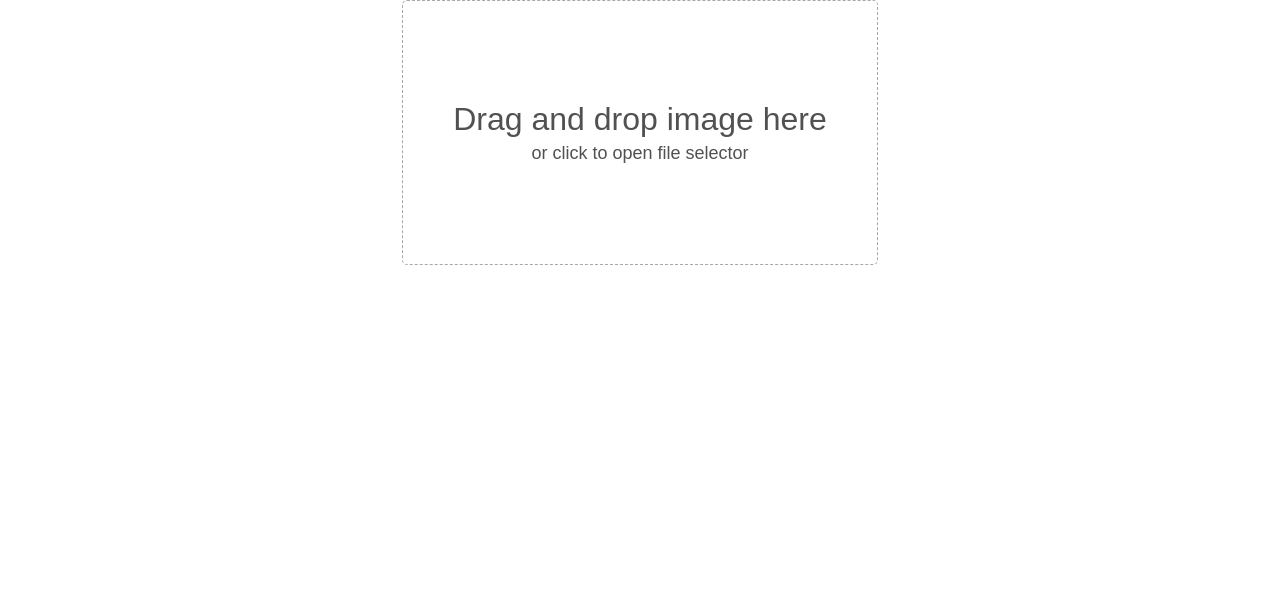
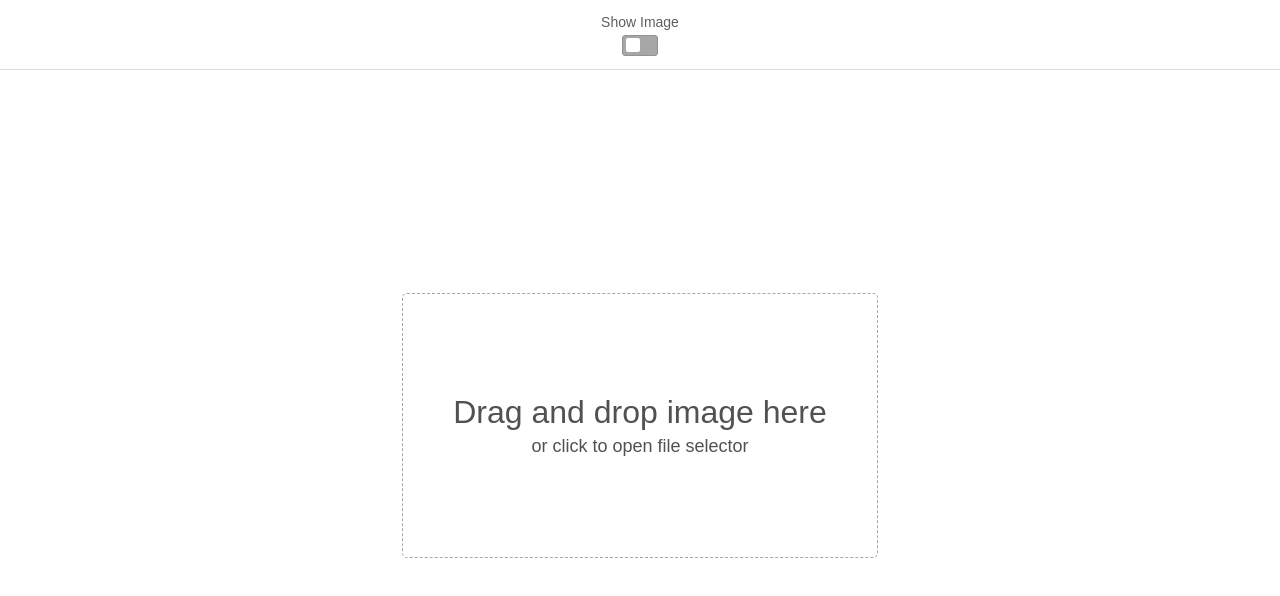
Before and after one commit to nadlambino/vue-image-to-ascii, a Vue app: page / in a window 1280 px wide. Shown: the top 596 px of the page. Built offline with nearby package versions, Linux system fonts and the light colour scheme.

Commit message:
add app header

```diff
--- a/src/App.vue
+++ b/src/App.vue
@@ -1,10 +1,11 @@
 <script setup lang="ts">
 import ImageUploader from "./components/ImageUploader.vue";
 import ImagePreview from "./components/ImagePreview.vue";
-
+import AppHeader from "./components/AppHeader.vue";
 </script>
 
 <template>
+    <AppHeader />
     <div class="container">
         <ImageUploader />
         <ImagePreview />
--- a/src/assets/main.css
+++ b/src/assets/main.css
@@ -6,5 +6,6 @@
     justify-content: center;
     align-items: center;
     width: 100vw;
+    height: calc(100vh - 100px);
     gap: 10px;
 }
--- a/src/components/AppHeader.vue
+++ b/src/components/AppHeader.vue
@@ -0,0 +1,85 @@
+<script lang="ts" setup>
+
+</script>
+
+<template>
+    <header>
+        <div class="menu-item">
+            <label>Show Image</label>
+            <label class="switch">
+                <input type="checkbox" id="show-image-toggle">
+                <span class="slider"></span>
+            </label>
+        </div>
+    </header>
+</template>
+
+<style scoped>
+header {
+    display: flex;
+    gap: 10px;
+    justify-content: center;
+    align-items: center;
+    height: 70px;
+    padding: 10px;
+    border-bottom: 1px solid #dddddd;
+    margin-bottom: 10px;
+}
+.menu-item {
+    display: flex;
+    flex-direction: column;
+    justify-content: center;
+    align-items: center;
+    gap: 5px;
+    color: #5e5e5e;
+}
+.switch {
+    position: relative;
+    display: inline-block;
+    width: 36px;
+    height: 21px;
+}
+.switch input {
+    opacity: 0;
+    width: 0;
+    height: 0;
+}
+.slider {
+    position: absolute;
+    cursor: pointer;
+    top: 0;
+    left: 0;
+    right: 0;
+    bottom: 0;
+    border-radius: 3px;
+    background-color: #a7a7a7;
+    -webkit-transition: .4s;
+    transition: .4s;
+    border: 1px solid #929292;
+}
+.slider:before {
+    position: absolute;
+    content: "";
+    height: 14px;
+    width: 14px;
+    left: 3px;
+    bottom: 3px;
+    border-radius: 2px;
+    background-color: white;
+    -webkit-transition: .4s;
+    transition: .4s;
+}
+input#show-image-toggle:checked + .slider {
+    background-color: #2196F3;
+    border: 1px solid #1d80d1;
+}
+input#show-image-toggle:focus + .slider {
+    box-shadow: 0 0 1px #2196F3;
+}
+input#show-image-toggle:checked + .slider:before {
+    -webkit-transform: translateX(14px);
+    -ms-transform: translateX(14px);
+    transform: translateX(14px);
+}
+
+</style>
```
